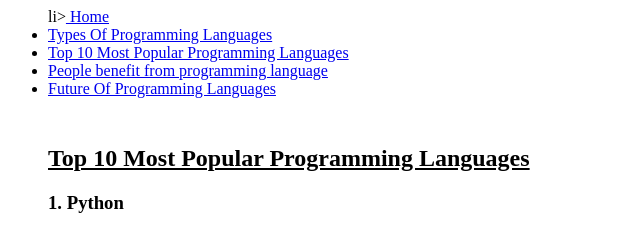
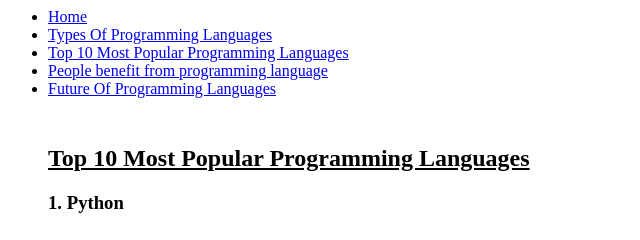
Before and after one commit to Karima-Elnady/ECE001-Computer-project, a plain HTML site: page Top 10 Most Popular Programming Languages.html.html in a window 1280 px wide. Shown: the top 240 px of the page, 0-640 px from the left. Drawn offline with Linux system fonts and the light colour scheme.

Commit message:
Update Top 10 Most Popular Programming Languages.html.html

```diff
--- a/Top 10 Most Popular Programming Languages.html.html
+++ b/Top 10 Most Popular Programming Languages.html.html
@@ -7,7 +7,7 @@
    </head>
    <body>
      <ul>
-          li><a href="../index.html"> Home </a></li>
+          <li><a href="../index.html"> Home </a></li>
       <li><a href="../Types Of Programming Languages.html" >Types Of Programming Languages </a></li>
       <li><a href="../Top 10 Most Popular Programming Languages.html ">Top 10 Most Popular Programming Languages</a></li>
       <li><a href="../People benefit from programming language.html">People benefit from programming language</a></li>
```
